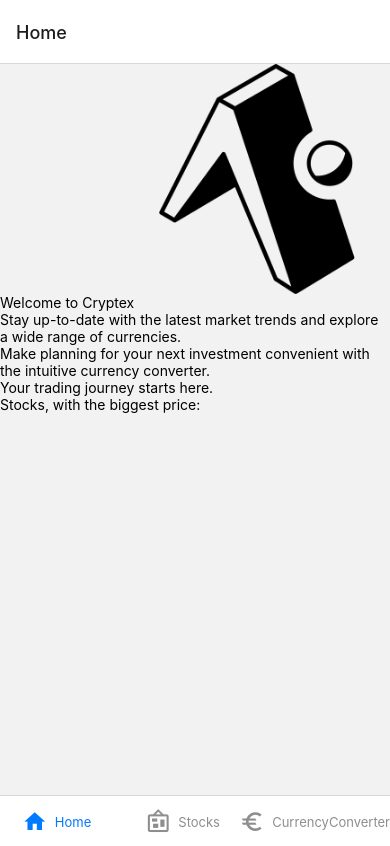
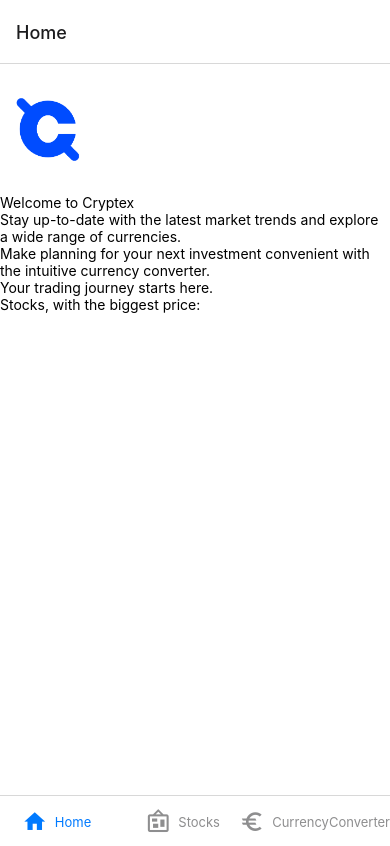
Before and after one commit to AkseliRaj/Mobile-Project, a React Native app: screen /Home in a window 390 px wide. Built offline with nearby package versions, Linux system fonts and the light colour scheme.

Commit message:
Added logo and style for homepage logo

```diff
--- a/components/Home.js
+++ b/components/Home.js
@@ -1,12 +1,12 @@
 import { Image, Text, View } from "react-native";
-import logo from '../assets/expo.png'
+import logo from '../assets/OnlyLogo.png'
 import styles from '../style/styles'
 
 export default function Home() {
     return (
-        <View>
+        <View style={styles.containerLogo}>
             <Image
-                style={styles.logo}
+                style={styles.homeLogo}
                 source={logo}
             />
             <Text>Welcome to Cryptex</Text>
--- a/style/styles.js
+++ b/style/styles.js
@@ -7,10 +7,24 @@ const styles = StyleSheet.create({
       alignItems: 'center',
       justifyContent: 'center',
     },
+
     logo: {
       height: 230,
       resizeMode: 'contain'
+    },
+
+    containerLogo: {
+      flex: 1,
+      backgroundColor: '#fff',
+    },
+
+    homeLogo: {
+      height: 130,
+      width: 100,
+      resizeMode: 'contain',
+      alignSelf: 'flex-start'
     }
+
   });
 
   export default styles;
```
